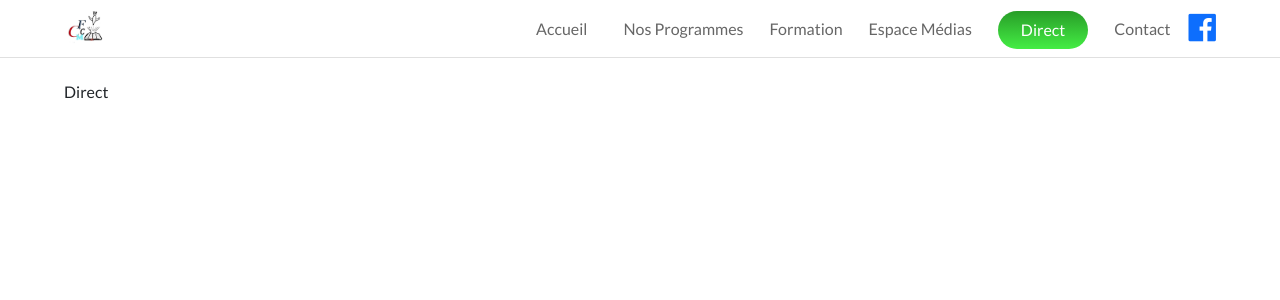
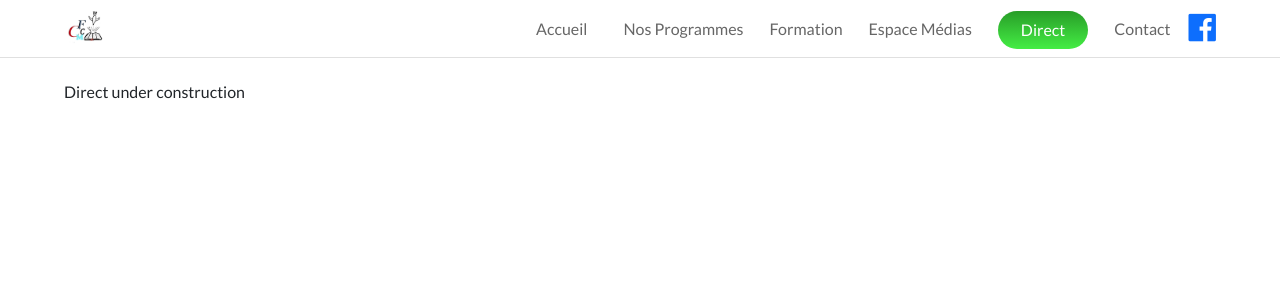
Before and after one commit to Olivier-Kango/cfcm, a React (Create React App) app: page /direct in a window 1280 px wide. Shown: the top 300 px of the page. Built offline with nearby package versions, Linux system fonts and the light colour scheme; a web font is replaced by a local one.

Commit message:
Direct under construction

```diff
--- a/src/components/Direct.js
+++ b/src/components/Direct.js
@@ -3,7 +3,7 @@ import '../styling/Direct.scss';
 
 const Direct = () => (
   <div className="direct">
-    Direct
+    Direct under construction
   </div>
 );
 
```
